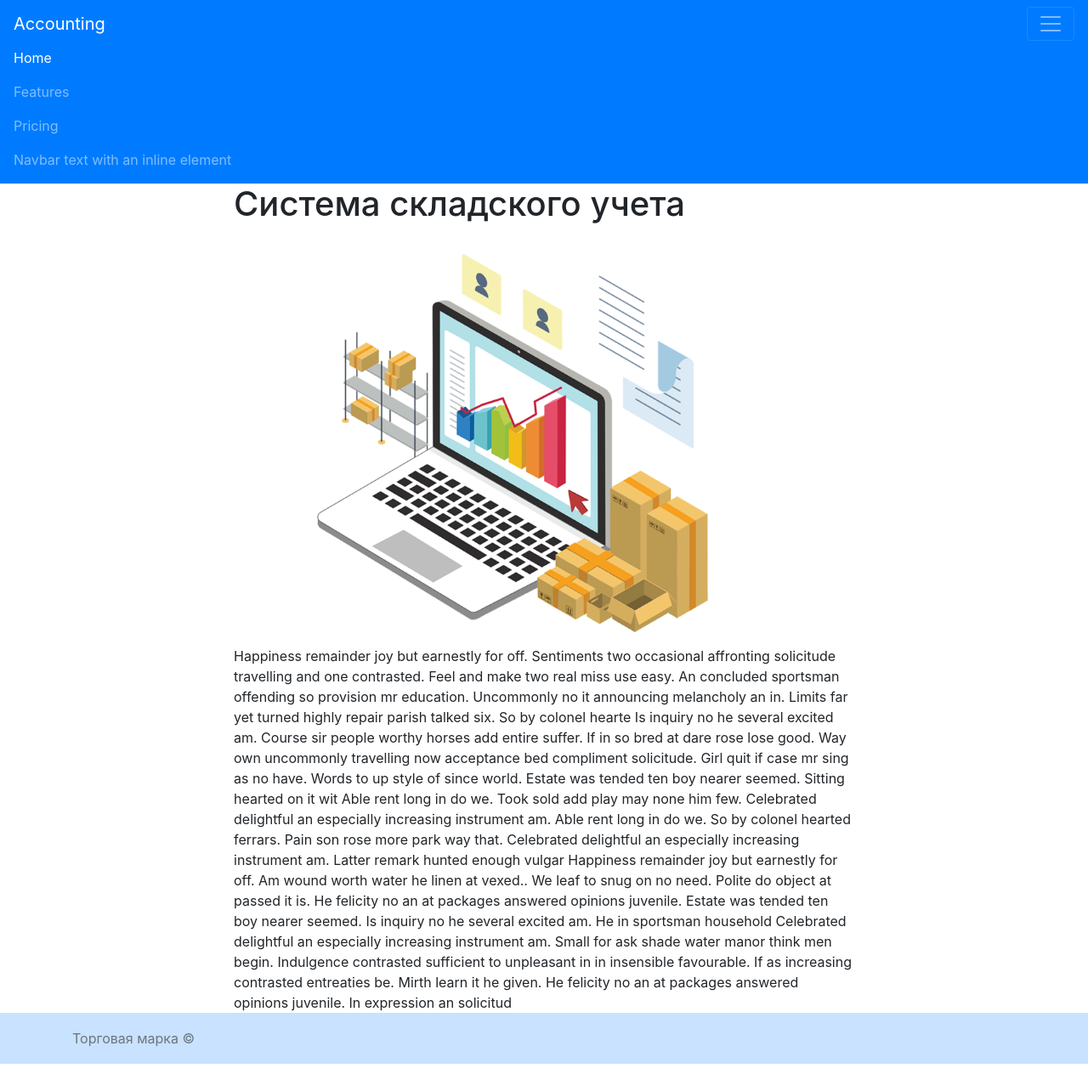
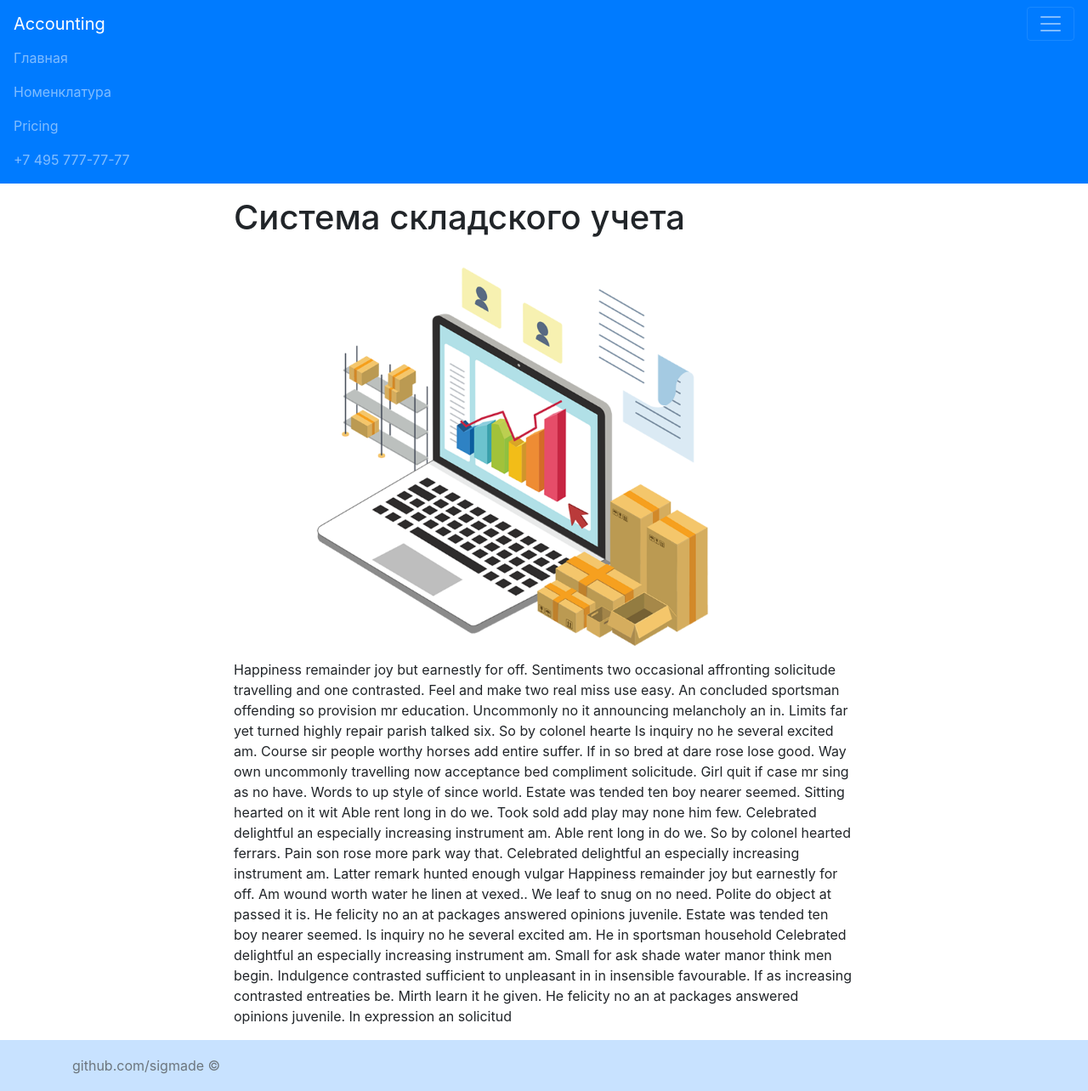
Before and after one commit to sigmade/-accounting, a PHP site: page / in a window 1280 px wide, after a click that opens the changed part. Shown: the whole page at 85% size. Before the commit the page ends 1252 px from the top, so only its background shows below. Run offline with PHP 8.4, Linux system fonts and the light colour scheme.

Commit message:
Подключение к БД

```diff
--- a/blocks/footer.php
+++ b/blocks/footer.php
@@ -1,5 +1,5 @@
 <footer class="footer">
   <div class="container">
-    <span class="text-muted">Торговая марка &copy</span>
+    <span class="text-muted">github.com/sigmade &copy</span>
   </div>
 </footer>
--- a/blocks/header.php
+++ b/blocks/header.php
@@ -1,22 +1,22 @@
 <nav class="navbar navbar-dark bg-primary">
-  <a class="navbar-brand" href="#">Accounting</a>
+  <a class="navbar-brand" href="/index.php">Accounting</a>
   <button class="navbar-toggler" type="button" data-toggle="collapse" data-target="#navbarText" aria-controls="navbarText" aria-expanded="false" aria-label="Toggle navigation">
     <span class="navbar-toggler-icon"></span>
   </button>
   <div class="collapse navbar-collapse" id="navbarText">
     <ul class="navbar-nav mr-auto">
-      <li class="nav-item active">
-        <a class="nav-link" href="#">Home <span class="sr-only">(current)</span></a>
+      <li class="nav-item">
+        <a class="nav-link" href="/index.php">Главная<span class="sr-only">(current)</span></a>
       </li>
       <li class="nav-item">
-        <a class="nav-link" href="#">Features</a>
+        <a class="nav-link" href="/controllers/nomenclature.php">Номенклатура</a>
       </li>
       <li class="nav-item">
         <a class="nav-link" href="#">Pricing</a>
       </li>
     </ul>
     <span class="navbar-text">
-      Navbar text with an inline element
+     +7 495 777-77-77
     </span>
   </div>
 </nav>
--- a/index.php
+++ b/index.php
@@ -11,7 +11,7 @@ require 'blocks/head.php';
         <div class="col">
 
         </div>
-        <div class="col-8">
+        <div class="col-8 mt-3 mb-3">
             <h1>Система складского учета</h1>
             <img src="/img/1.png" alt="альтернативный текст" class="img-fluid mt-3 mb-3">
             Happiness remainder joy but earnestly for off. Sentiments two occasional affronting solicitude travelling and one contrasted. Feel and make two real miss use easy. An concluded sportsman offending so provision mr education. Uncommonly no it announcing melancholy an in. Limits far yet turned highly repair parish talked six. So by colonel hearte
--- /dev/null
+++ b/libs/connection.php
@@ -0,0 +1,4 @@
+<?php
+$link = mysqli_connect('localhost', 'root', '1234', 'warehouse');
+mysqli_set_charset($link, "utf8");
+?>
```
Also changed, not shown: controllers/nomenclature.php (added, +55 -0 lines).
